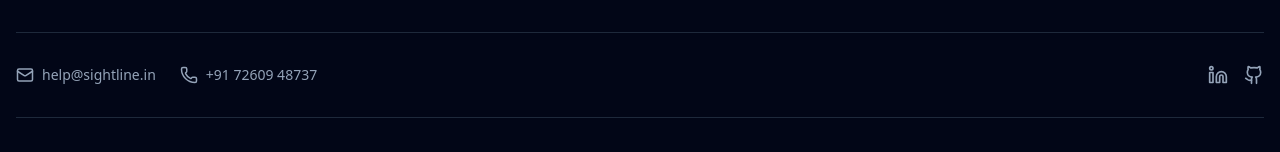
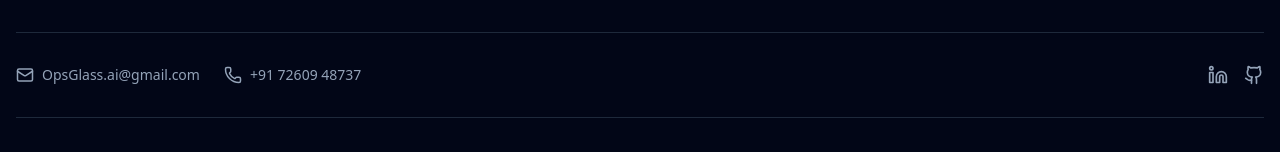
Before and after one commit to Asma-Vision-Ai/video-landing-page, a React (Vite) app: page / in a window 1280 px wide. Shown: the part 7909-8061 px from the top of the page. Built offline with nearby package versions, Linux system fonts and the light colour scheme.

Commit message:
changed email

```diff
--- a/client/components/Footer.tsx
+++ b/client/components/Footer.tsx
@@ -110,11 +110,11 @@ export default function Footer() {
           <div className="flex flex-col md:flex-row items-center justify-between gap-4">
             <div className="flex items-center gap-6">
               <a
-                href="mailto:help@sightline.in"
+                href="mailto:OpsGlass.ai@gmail.com"
                 className="flex items-center gap-2 text-slate-400 hover:text-white transition-colors text-sm"
               >
                 <Mail size={18} />
-                help@sightline.in
+                OpsGlass.ai@gmail.com
               </a>
               <a
                 href="tel:+917260948737"
```
